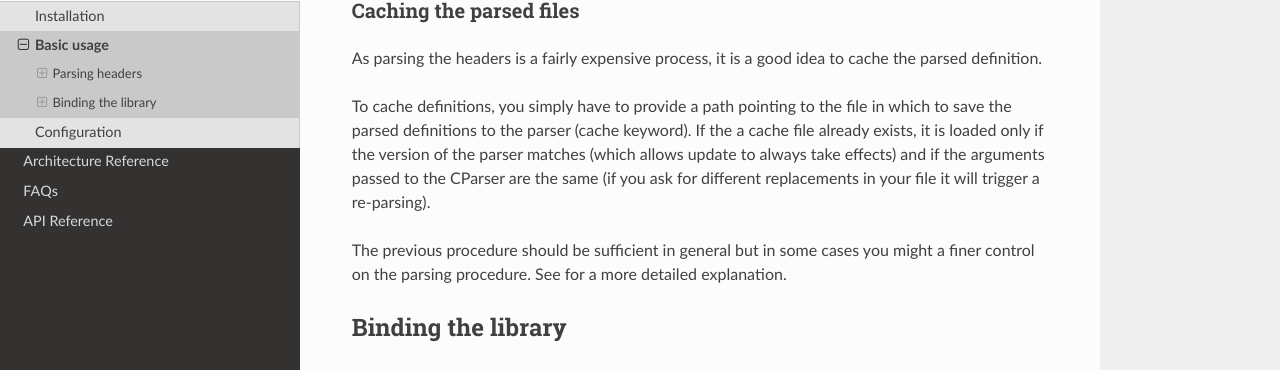
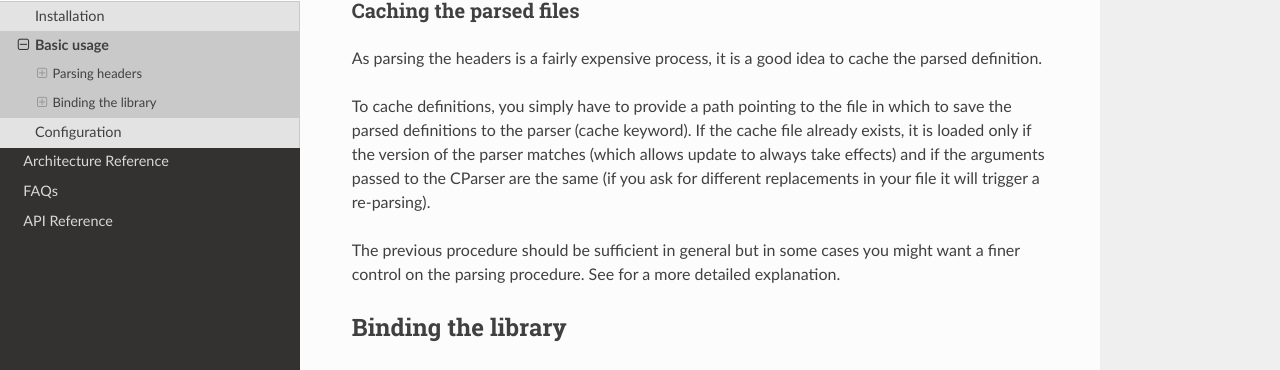
Before and after one commit to MatthieuDartiailh/pyclibrary, a Sphinx documentation site: the page built from docs/source/get_started/basic_usage.rst, in a window 1280 px wide and 900 px high, scrolled down 1308 px. Shown: the part 161-531 px from the top of the window. Built offline with Sphinx 7.4.7 and the Read the Docs theme 2.0.0, drawn with Linux system fonts in a browser that asks for light colours; some of the changed text lies outside the part shown.

Commit message:
Update basic_usage.rst
corrected typos

```diff
--- a/docs/source/get_started/basic_usage.rst
+++ b/docs/source/get_started/basic_usage.rst
@@ -56,13 +56,13 @@ cache the parsed definition.
 
 To cache definitions, you simply have to provide a path pointing to the file
 in which to save the parsed definitions to the parser (cache keyword). If the
-a cache file already exists, it is loaded only if the version of the parser
+cache file already exists, it is loaded only if the version of the parser
 matches (which allows update to always take effects) and if the arguments
 passed to the CParser are the same (if you ask for different replacements in
 your file it will trigger a re-parsing).
 
 The previous procedure should be sufficient in general but in some cases you
-might a finer control on the parsing procedure. See for a more detailed
+might want a finer control on the parsing procedure. See for a more detailed
 explanation.
 
 Binding the library
@@ -135,12 +135,12 @@ you need to specify it explicitly.
 
 The third way gives access directly to the parser definitions::
 
-	>>>clib['values']['HIGH_FLAG]
+	>>>clib['values']['HIGH_FLAG']
 	1
 
 This is equivalent to doing::
 
-	>>>parser.defs['values']['HIGH_FLAG]
+	>>>parser.defs['values']['HIGH_FLAG']
 
 Calling functions
 ^^^^^^^^^^^^^^^^^
```
